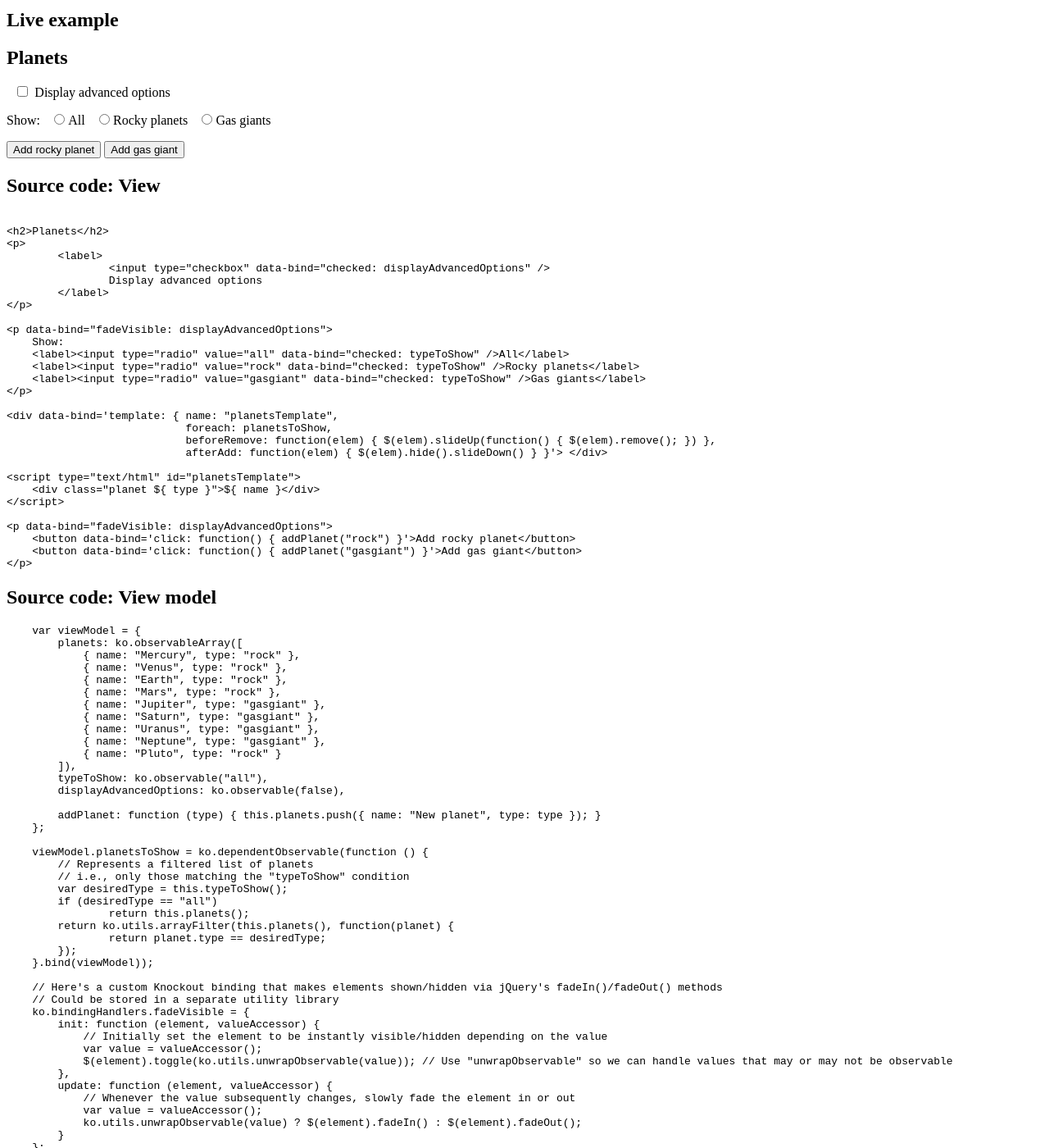
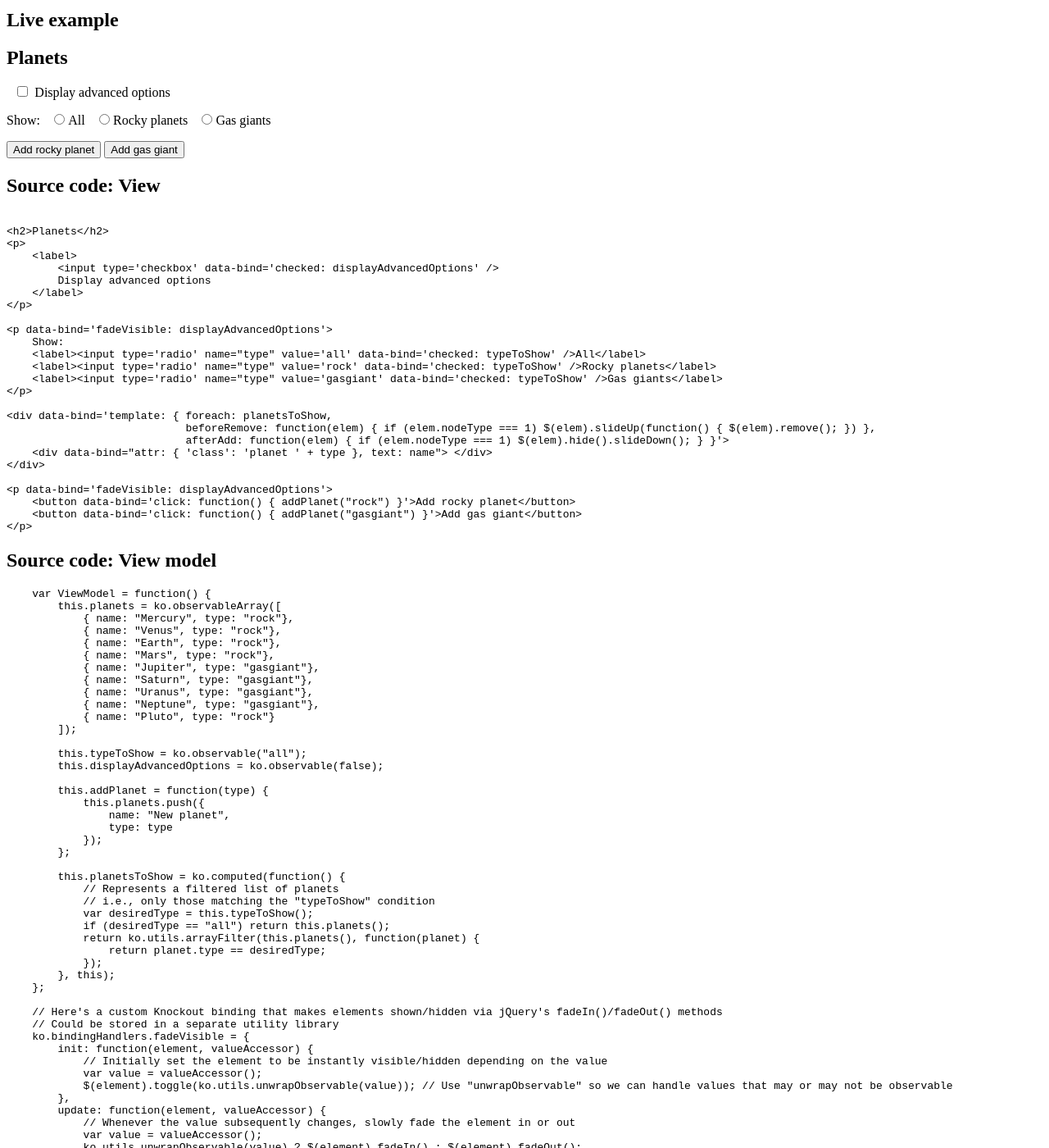
Before and after one commit to knockout/knockout, a Jekyll site: the page built from examples/animatedTransitions.md, in a window 1280 px wide and 1400 px high, scrolled down 781 px. Shown: the whole window at 82% size. Built offline with Jekyll 4.4.1, drawn with Linux system fonts in a browser that asks for light colours; nearby versions of some CDN libraries; library files that are not in the unit come from our copies; some of the changed text lies outside the part shown.

Commit message:
Live examples - update animated transitions example

```diff
--- a/examples/animatedTransitions.md
+++ b/examples/animatedTransitions.md
@@ -18,79 +18,81 @@
 {% capture live_example_view %}
 <h2>Planets</h2>
 <p>
-	<label>
-		<input type="checkbox" data-bind="checked: displayAdvancedOptions" />
-		Display advanced options
-	</label>
+    <label>
+        <input type='checkbox' data-bind='checked: displayAdvancedOptions' />
+        Display advanced options
+    </label>
 </p>
 
-<p data-bind="fadeVisible: displayAdvancedOptions">
+<p data-bind='fadeVisible: displayAdvancedOptions'>
     Show:
-    <label><input type="radio" value="all" data-bind="checked: typeToShow" />All</label>
-    <label><input type="radio" value="rock" data-bind="checked: typeToShow" />Rocky planets</label>
-    <label><input type="radio" value="gasgiant" data-bind="checked: typeToShow" />Gas giants</label>
+    <label><input type='radio' name="type" value='all' data-bind='checked: typeToShow' />All</label>
+    <label><input type='radio' name="type" value='rock' data-bind='checked: typeToShow' />Rocky planets</label>
+    <label><input type='radio' name="type" value='gasgiant' data-bind='checked: typeToShow' />Gas giants</label>
 </p>
 
-<div data-bind='template: { name: "planetsTemplate",
-                            foreach: planetsToShow,
-                            beforeRemove: function(elem) { $(elem).slideUp(function() { $(elem).remove(); }) },
-                            afterAdd: function(elem) { $(elem).hide().slideDown() } }'> </div>
+<div data-bind='template: { foreach: planetsToShow,
+                            beforeRemove: function(elem) { if (elem.nodeType === 1) $(elem).slideUp(function() { $(elem).remove(); }) },
+                            afterAdd: function(elem) { if (elem.nodeType === 1) $(elem).hide().slideDown(); } }'>
+    <div data-bind="attr: { 'class': 'planet ' + type }, text: name"> </div>
+</div>
 
-<script type="text/html" id="planetsTemplate">
-    <div class="planet ${ type }">${ name }</div>
-</script>
-
-<p data-bind="fadeVisible: displayAdvancedOptions">
+<p data-bind='fadeVisible: displayAdvancedOptions'>
     <button data-bind='click: function() { addPlanet("rock") }'>Add rocky planet</button>
     <button data-bind='click: function() { addPlanet("gasgiant") }'>Add gas giant</button>
 </p>
 {% endcapture %}
 
 {% capture live_example_viewmodel %}
-    var viewModel = {
-        planets: ko.observableArray([
-            { name: "Mercury", type: "rock" },
-            { name: "Venus", type: "rock" },
-            { name: "Earth", type: "rock" },
-            { name: "Mars", type: "rock" },
-            { name: "Jupiter", type: "gasgiant" },
-            { name: "Saturn", type: "gasgiant" },
-            { name: "Uranus", type: "gasgiant" },
-            { name: "Neptune", type: "gasgiant" },
-            { name: "Pluto", type: "rock" }
-        ]),
-        typeToShow: ko.observable("all"),
-        displayAdvancedOptions: ko.observable(false),
+    var ViewModel = function() {
+        this.planets = ko.observableArray([
+            { name: "Mercury", type: "rock"},
+            { name: "Venus", type: "rock"},
+            { name: "Earth", type: "rock"},
+            { name: "Mars", type: "rock"},
+            { name: "Jupiter", type: "gasgiant"},
+            { name: "Saturn", type: "gasgiant"},
+            { name: "Uranus", type: "gasgiant"},
+            { name: "Neptune", type: "gasgiant"},
+            { name: "Pluto", type: "rock"}
+        ]);
 
-        addPlanet: function (type) { this.planets.push({ name: "New planet", type: type }); }
+        this.typeToShow = ko.observable("all");
+        this.displayAdvancedOptions = ko.observable(false);
+
+        this.addPlanet = function(type) {
+            this.planets.push({
+                name: "New planet",
+                type: type
+            });
+        };
+
+        this.planetsToShow = ko.computed(function() {
+            // Represents a filtered list of planets
+            // i.e., only those matching the "typeToShow" condition
+            var desiredType = this.typeToShow();
+            if (desiredType == "all") return this.planets();
+            return ko.utils.arrayFilter(this.planets(), function(planet) {
+                return planet.type == desiredType;
+            });
+        }, this);
     };
-
-    viewModel.planetsToShow = ko.dependentObservable(function () {
-        // Represents a filtered list of planets
-        // i.e., only those matching the "typeToShow" condition
-        var desiredType = this.typeToShow();
-        if (desiredType == "all")
-        	return this.planets();
-        return ko.utils.arrayFilter(this.planets(), function(planet) {
-        	return planet.type == desiredType;
-        });
-    }.bind(viewModel));
 
     // Here's a custom Knockout binding that makes elements shown/hidden via jQuery's fadeIn()/fadeOut() methods
     // Could be stored in a separate utility library
     ko.bindingHandlers.fadeVisible = {
-        init: function (element, valueAccessor) {
+        init: function(element, valueAccessor) {
             // Initially set the element to be instantly visible/hidden depending on the value
             var value = valueAccessor();
             $(element).toggle(ko.utils.unwrapObservable(value)); // Use "unwrapObservable" so we can handle values that may or may not be observable
         },
-        update: function (element, valueAccessor) {
+        update: function(element, valueAccessor) {
             // Whenever the value subsequently changes, slowly fade the element in or out
             var value = valueAccessor();
             ko.utils.unwrapObservable(value) ? $(element).fadeIn() : $(element).fadeOut();
         }
     };
 
-    ko.applyBindings(viewModel);
+    ko.applyBindings(new ViewModel());
 {% endcapture %}
 {% include live-example-tabs.html %}
```
